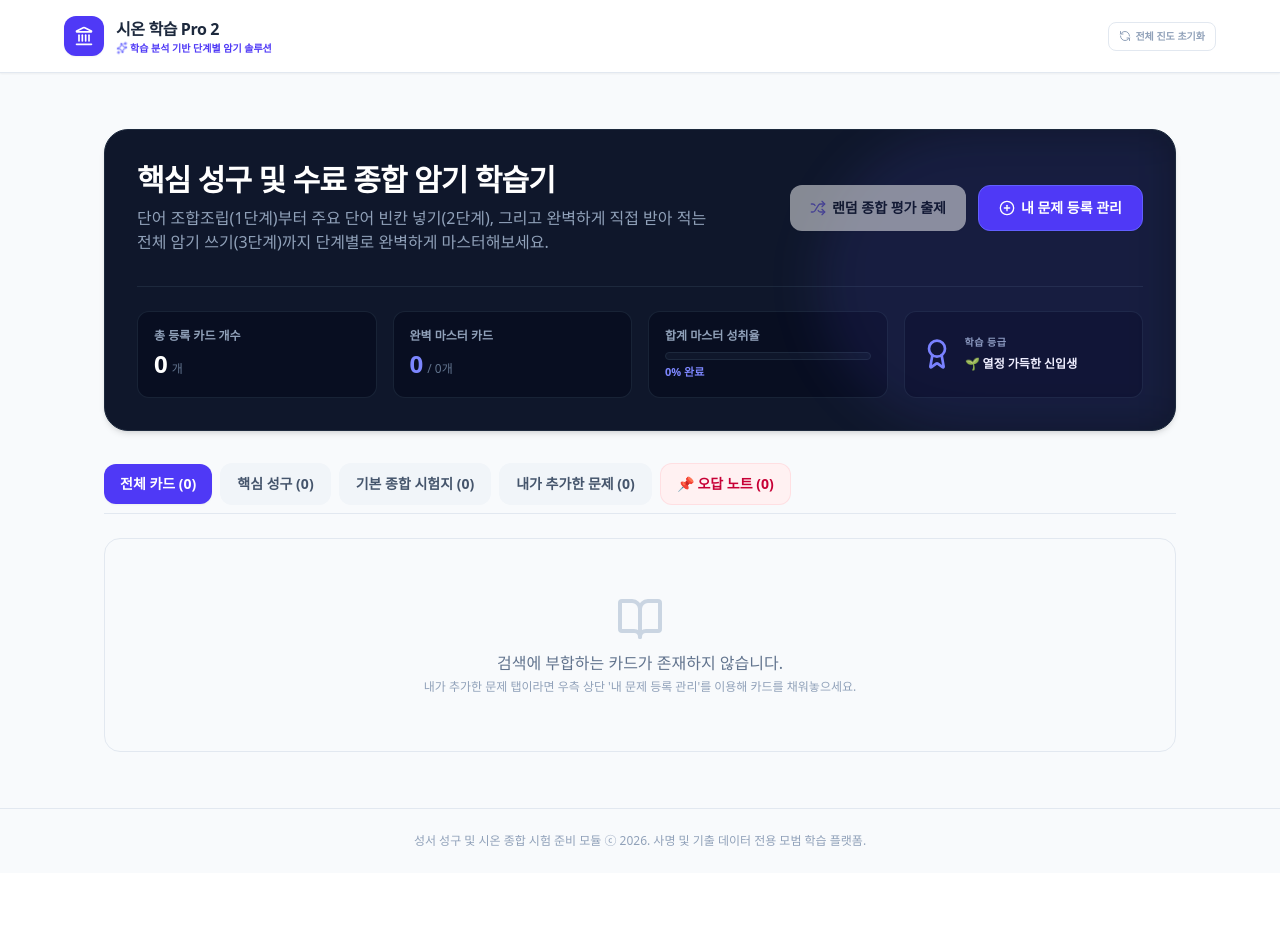
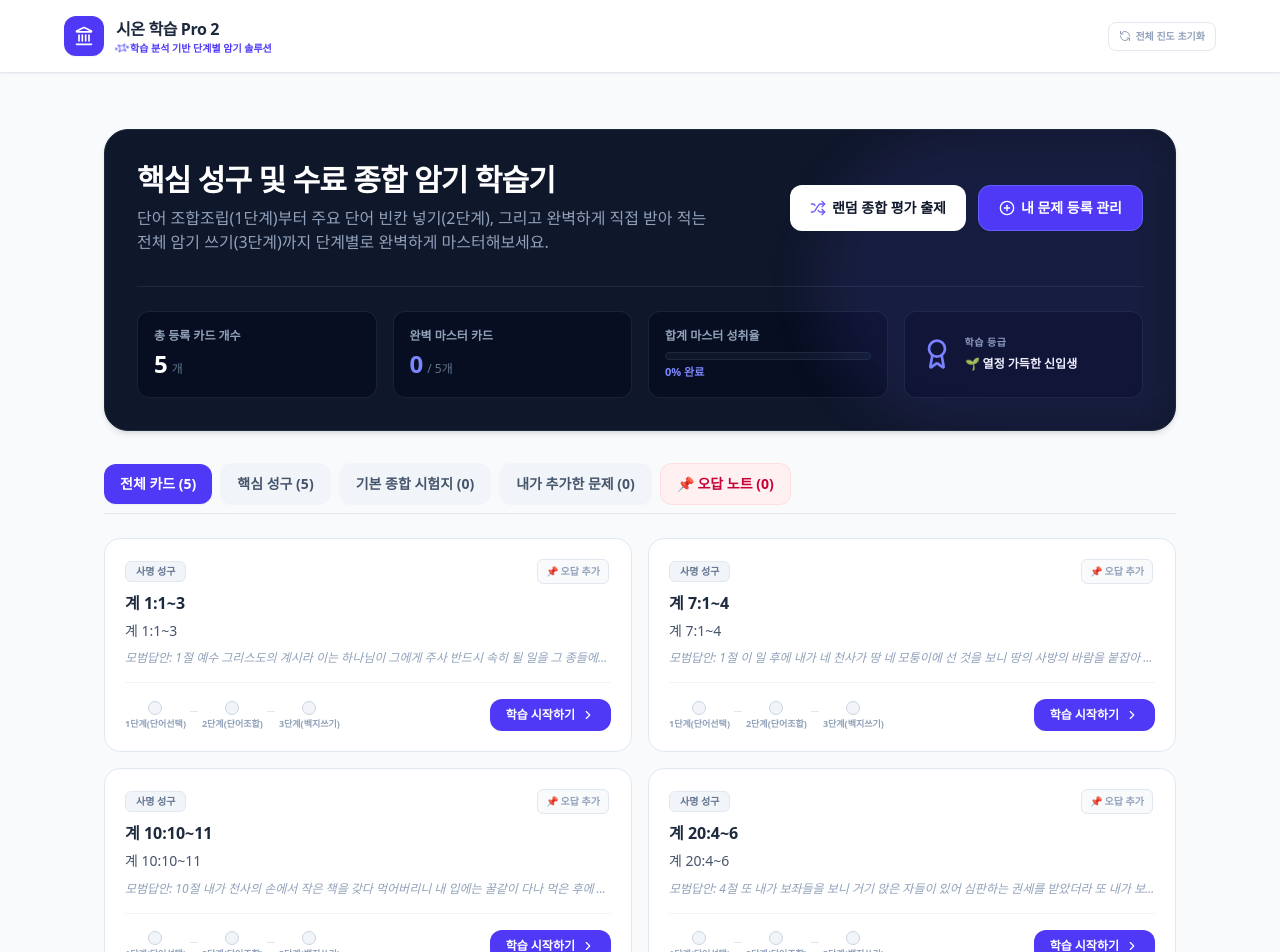
Before and after one commit to leedanny2025/train-for-words-2, a React (Vite) app: page / in a window 1280 px wide. Shown: the top 952 px of the page. Before the commit the page ends 873 px from the top, so only its background shows below. Built offline with nearby package versions, Linux system fonts and the light colour scheme.

Commit message:
feat: 사명 성구 5개 추가 (계 1:1~3, 7:1~4, 10:10~11, 20:4~6, 22:18~19)
Co-Authored-By: Claude Sonnet 4.6 <noreply@anthropic.com>

```diff
--- a/src/data/defaultQuestions.ts
+++ b/src/data/defaultQuestions.ts
@@ -1,3 +1,95 @@
-import { StudyItem } from '../types';
+import { StudyItem, ItemType } from '../types';
 
-export const defaultQuestions: StudyItem[] = [];
+export const defaultQuestions: StudyItem[] = [
+  {
+    id: 'rev-1-1-3',
+    type: ItemType.Verse,
+    category: '사명 성구',
+    keyword: '계 1:1~3',
+    question: '계 1:1~3',
+    fullAnswer:
+      '1절 예수 그리스도의 계시라 이는 하나님이 그에게 주사 반드시 속히 될 일을 그 종들에게 보이시려고 그 천사를 그 종 요한에게 보내어 지시하신 것이라\n' +
+      '2절 요한은 하나님의 말씀과 예수 그리스도의 증거 곧 자기의 본 것을 다 증거하였느니라\n' +
+      '3절 이 예언의 말씀을 읽는 자와 듣는 자들과 그 가운데 기록한 것을 지키는 자들이 복이 있나니 때가 가까움이라',
+    blanks: [
+      '반드시 속히 될 일을',
+      '그 종들에게 보이시려고',
+      '이 예언의 말씀을 읽는 자와',
+      '그 가운데 기록한 것을 지키는 자들이',
+      '때가 가까움이라',
+    ],
+  },
+  {
+    id: 'rev-7-1-4',
+    type: ItemType.Verse,
+    category: '사명 성구',
+    keyword: '계 7:1~4',
+    question: '계 7:1~4',
+    fullAnswer:
+      '1절 이 일 후에 내가 네 천사가 땅 네 모퉁이에 선 것을 보니 땅의 사방의 바람을 붙잡아 바람으로 하여금 땅에나 바다에나 각종 나무에 불지 못하게 하더라\n' +
+      '2절 또 보매 다른 천사가 살아 계신 하나님의 인을 가지고 해 돋는 데로부터 올라와서 땅과 바다를 해롭게 할 권세를 얻은 네 천사를 향하여 큰 소리로 외쳐\n' +
+      '3절 가로되 우리가 우리 하나님의 종들의 이마에 인치기까지 땅이나 바다나 나무나 해하지 말라 하더라\n' +
+      '4절 내가 인 맞은 자의 수를 들으니 이스라엘 자손의 각 지파 중에서 인 맞은 자들이 십사만 사천이니',
+    blanks: [
+      '땅 네 모퉁이에 선 것을 보니',
+      '바람으로 하여금 땅에나 바다에나 각종 나무에 불지 못하게 하더라',
+      '살아 계신 하나님의 인을 가지고',
+      '우리 하나님의 종들의 이마에 인치기까지',
+      '이스라엘 자손의 각 지파 중에서 인 맞은 자들이 십사만 사천이니',
+    ],
+  },
+  {
+    id: 'rev-10-10-11',
+    type: ItemType.Verse,
+    category: '사명 성구',
+    keyword: '계 10:10~11',
+    question: '계 10:10~11',
+    fullAnswer:
+      '10절 내가 천사의 손에서 작은 책을 갖다 먹어버리니 내 입에는 꿀같이 다나 먹은 후에 내 배에서는 쓰게 되더라\n' +
+      '11절 저가 내게 말하기를 네가 많은 백성과 나라와 방언과 임금에게 다시 예언하여야 하리라 하더라',
+    blanks: [
+      '작은 책을 갖다 먹어버리니',
+      '내 입에는 꿀같이 다나',
+      '먹은 후에 내 배에서는 쓰게 되더라',
+      '많은 백성과 나라와 방언과 임금에게',
+      '다시 예언하여야 하리라',
+    ],
+  },
+  {
+    id: 'rev-20-4-6',
+    type: ItemType.Verse,
+    category: '사명 성구',
+    keyword: '계 20:4~6',
+    question: '계 20:4~6',
+    fullAnswer:
+      '4절 또 내가 보좌들을 보니 거기 앉은 자들이 있어 심판하는 권세를 받았더라 또 내가 보니 예수의 증거와 하나님의 말씀을 인하여 목 베임을 받은 자의 영혼들과 또 짐승과 그의 우상에게 경배하지도 아니하고 이마와 손에 그의 표를 받지도 아니한 자들이 살아서 그리스도로 더불어 천 년 동안 왕 노릇 하니\n' +
+      '5절 (그 나머지 죽은 자들은 그 천 년이 차기까지 살지 못하더라) 이는 첫째 부활이라\n' +
+      '6절 이 첫째 부활에 참예하는 자들은 복이 있고 거룩하도다 둘째 사망이 그들을 다스리는 권세가 없고 도리어 그들이 하나님과 그리스도의 제사장이 되어 천 년 동안 그리스도로 더불어 왕 노릇 하리라',
+    blanks: [
+      '심판하는 권세를 받았더라',
+      '목 베임을 받은 자의 영혼들과',
+      '이마와 손에 그의 표를 받지도 아니한 자들이',
+      '살아서 그리스도로 더불어 천 년 동안 왕 노릇 하니',
+      '이는 첫째 부활이라',
+      '둘째 사망이 그들을 다스리는 권세가 없고',
+      '하나님과 그리스도의 제사장이 되어',
+    ],
+  },
+  {
+    id: 'rev-22-18-19',
+    type: ItemType.Verse,
+    category: '사명 성구',
+    keyword: '계 22:18~19',
+    question: '계 22:18~19',
+    fullAnswer:
+      '18절 내가 이 책의 예언의 말씀을 듣는 각인에게 증거하노니 만일 누구든지 이것들 외에 더하면 하나님이 이 책에 기록된 재앙들을 그에게 더하실 터이요\n' +
+      '19절 만일 누구든지 이 책의 예언의 말씀에서 제하여 버리면 하나님이 이 책에 기록된 생명나무와 및 거룩한 성에 참예함을 제하여 버리시리라',
+    blanks: [
+      '이 책의 예언의 말씀을 듣는 각인에게 증거하노니',
+      '이것들 외에 더하면',
+      '이 책에 기록된 재앙들을 그에게 더하실 터이요',
+      '이 책의 예언의 말씀에서 제하여 버리면',
+      '생명나무와 및 거룩한 성에 참예함을 제하여 버리시리라',
+    ],
+  },
+];
```
